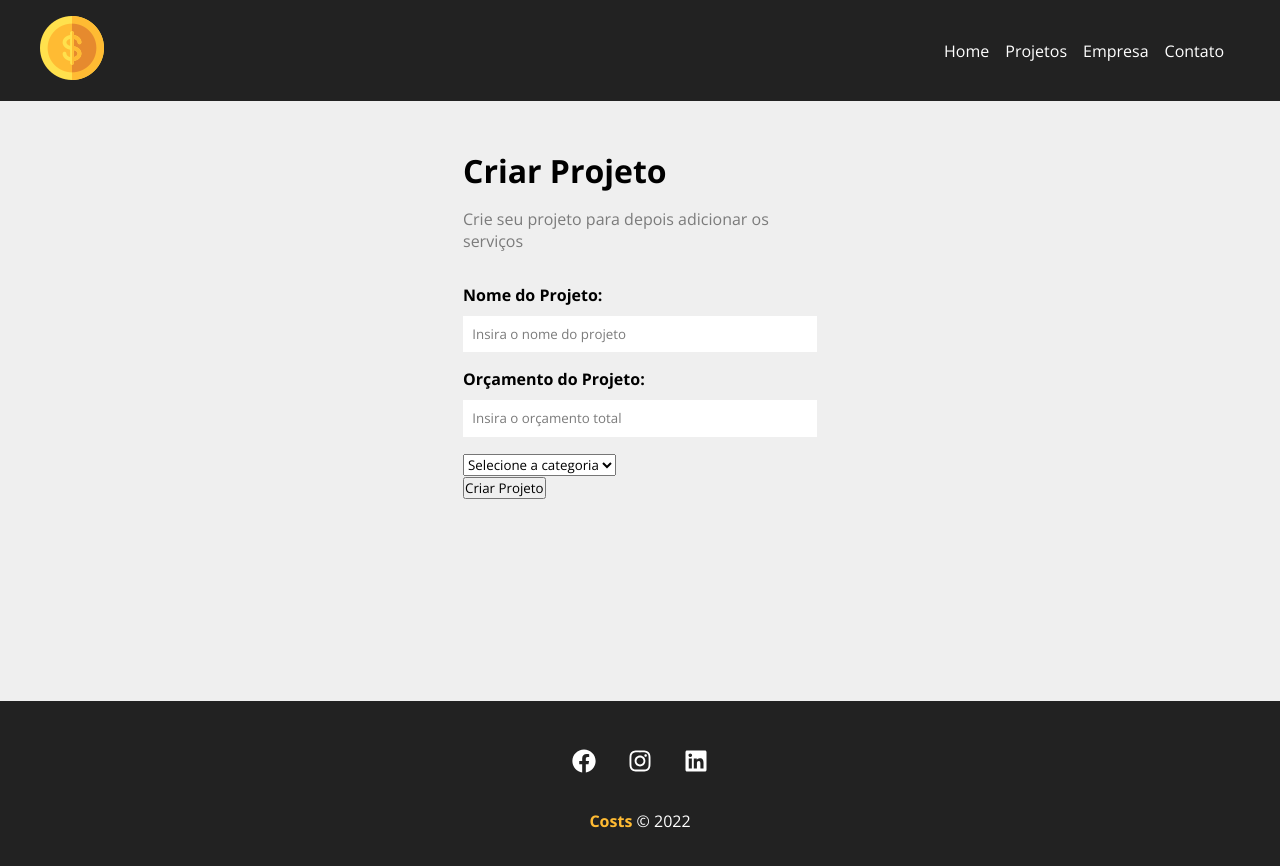
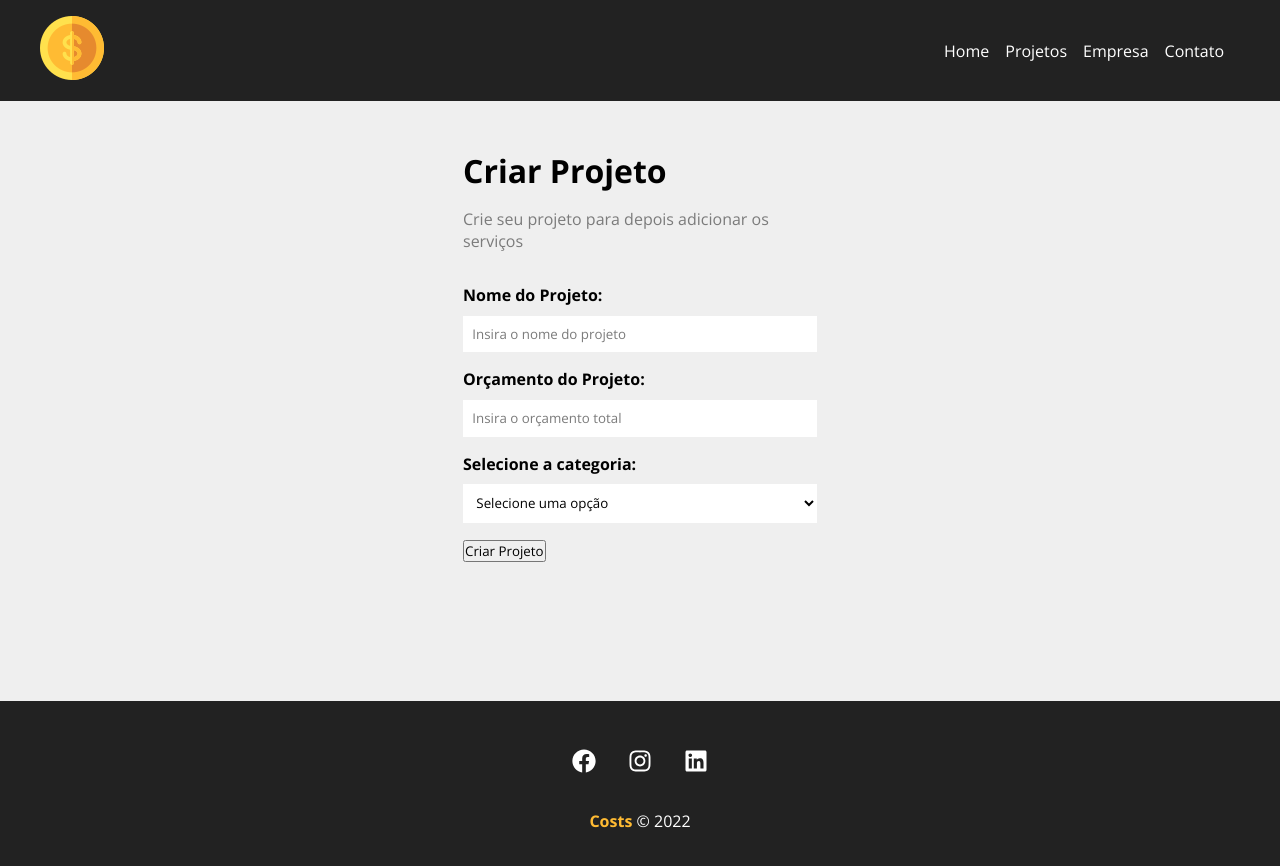
Before and after one commit to Wesley-Nilton/costsapp, a React (Vite) app: page /newproject in a window 1280 px wide. Shown: the top 866 px of the page. Built offline with nearby package versions, Linux system fonts and the light colour scheme.

Commit message:
Create select component

```diff
--- a/src/components/ProjectForm/ProjectForm.jsx
+++ b/src/components/ProjectForm/ProjectForm.jsx
@@ -1,4 +1,5 @@
 import Input from '../Input/Input';
+import Select from '../Select/Select';
 import './ProjectForm.css';
 
 function ProjectForm(){
@@ -6,11 +7,7 @@ function ProjectForm(){
         <form className='form'>
             <Input type='text' text='Nome do Projeto' name='name' placeholder='Insira o nome do projeto' />
             <Input type='number' text='Orçamento do Projeto' name='budget' placeholder='Insira o orçamento total' />
-            <div>
-                <select name="category-id">
-                    <option disabled selected>Selecione a categoria</option>
-                </select>
-            </div>
+            <Select name='category-id' text='Selecione a categoria' />
             <input type="submit" value="Criar Projeto" />
         </form>
     )
--- /dev/null
+++ b/src/components/Select/Select.css
@@ -0,0 +1,17 @@
+.form-control{
+    display: flex;
+    flex-direction: column;
+    margin-bottom: 1em;
+}
+
+.form-control label{
+    font-weight: bold;
+    margin-bottom: .6em;
+}
+
+.form-control select{
+    padding: .7em;
+    border-radius: 0;
+    border: none;
+    background-color: #fff;
+}
--- /dev/null
+++ b/src/components/Select/Select.jsx
@@ -0,0 +1,14 @@
+import './Select.css';
+
+function Select({text, name, options, handleOnChange, value}){
+    return(
+        <div className='form-control'>
+            <label htmlFor={name}>{text}:</label>
+            <select name={name} id={name}>
+                <option>Selecione uma opção</option>
+            </select>
+        </div>
+    )
+}
+
+export default Select;
```
